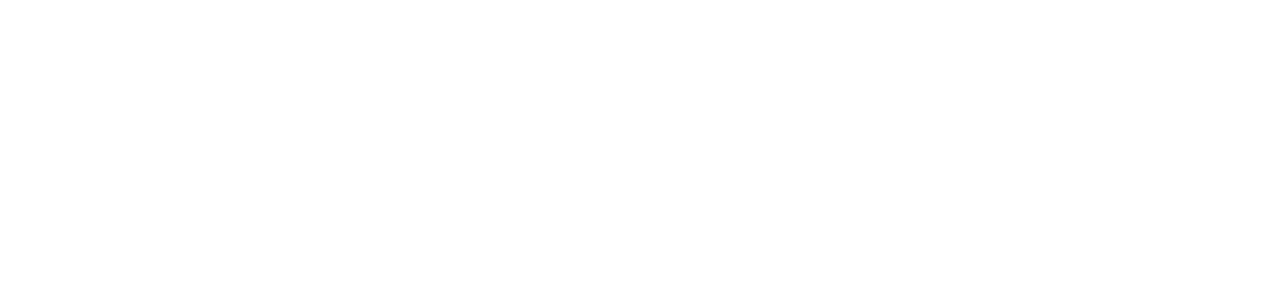
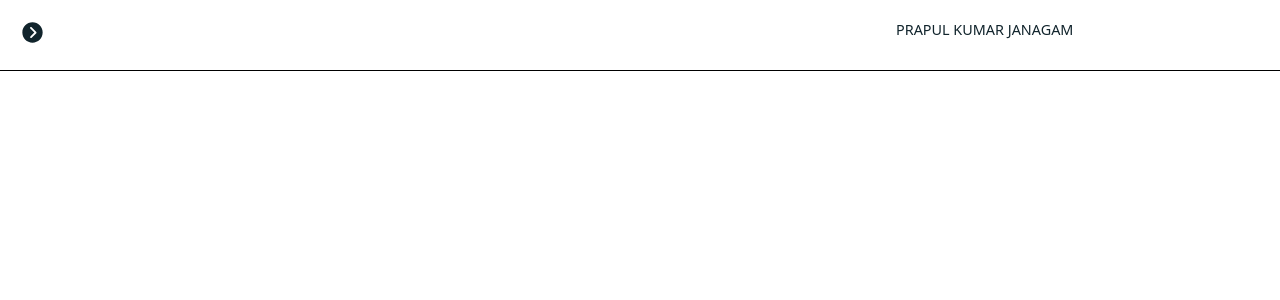
Before and after one commit to Prapul26/TRACS, a React (Create React App) app: page /userHeader in a window 1280 px wide. Before the commit this address had no page. Shown: the top 300 px of the page. Built offline with nearby package versions, Linux system fonts and the light colour scheme; a web font is replaced by a local one.

Commit message:
UserNavBar

```diff
--- a/src/App.js
+++ b/src/App.js
@@ -23,6 +23,7 @@ import Video from './components/Video/Video';
 import Testing from './routes/RESOURCES/Testing';
 import Insurance from './routes/RESOURCES/Insurance';
 import Events from './routes/EVENTS/Events';
+import UserHeader from './User/UserHeader/UserHeader';
 
 const App = () => {
   const [isLogin,setIsLogin]=useState(true);
@@ -50,6 +51,7 @@ const App = () => {
         <Route path='/testing' element={<Testing/>}/>
         <Route path='/insurance' element={<Insurance/>}/>
         <Route path='/events'element={<Events/>}/>
+        <Route path='/userHeader' element={<UserHeader/>} />
       </Routes>
     </Router>
   );
--- /dev/null
+++ b/src/User/UserHeader/UserHeader.css
@@ -0,0 +1,54 @@
+.userHeaderContainer{
+    height: 70px;
+    background-color: rgb(255, 255, 255);
+    width: 100%;
+    display: flex;
+   border-bottom: 1px solid black;
+}
+.userHeaderContainer h3{
+    color: black;
+}
+.userName{
+    margin-left: 70%;
+    margin-top: 20px;
+    position: fixed;
+}
+.arrow{
+    margin-left:20px;
+    margin-top: 20px;
+}
+.userHeaderNav{
+    height: 900px;
+    width: 400px;
+    background-color: aliceblue;
+margin-left: 0%;
+}
+.navHome{
+    text-align: center;
+    margin-bottom: 20px;
+}
+.navMenu{
+    margin-left: 10px;
+    color: black;
+}
+.nav1,.nav2,.nav3,.nav4,.nav5,.nav6,.nav7,.nav8,.nav9,.nav10{
+    border-bottom: 1px solid rgb(158, 153, 153);
+
+    padding-top: 0px;
+}
+.nav1 :hover,.nav2 :hover,.nav3 :hover,.nav4 :hover,.nav5 :hover,.nav6 :hover,.nav7 :hover,.nav8 :hover,.nav9 :hover,.nav10 :hover,.nav11 :hover{
+    background: rgb(195, 195, 195);
+}
+@media (max-width:600px){
+    .userName{
+        margin-top: 50px;
+
+    }
+    .userHeaderContainer{
+        height: 90px;
+    }
+    .userHeaderNav{
+        margin-top: 90px;
+    }
+
+}
--- /dev/null
+++ b/src/User/UserHeader/UserHeader.js
@@ -0,0 +1,39 @@
+import React, { useState } from 'react'
+import './UserHeader.css'
+import { IoIosArrowDroprightCircle } from "react-icons/io";
+import { IoIosArrowDropleftCircle } from "react-icons/io";
+import { Link } from 'react-router-dom';
+ const UserHeader = () => {
+    const[nav ,showNav]=useState(false);
+    const handelnav=()=>{
+showNav(!nav);
+    }
+  return (
+    <div>
+    <div className='userHeaderContainer'>
+    {
+            nav && <div className='userHeaderNav'>
+<div className='navHome'><Link to='/home'><h1>HOME</h1></Link></div>
+<div className='navMenu'>
+    <div className='nav1'><h3>My Membership</h3></div>
+    <div className='nav2'><h3>My Profole</h3></div>
+    <div  className='nav3'><h3>My Bussiness Profile</h3></div>
+    <div  className='nav4'><h3>Notes</h3></div>
+
+    <div  className='nav5'><h3>Referral Support</h3></div>
+    <div className='nav6'><h3>My Blog</h3></div>
+    <div className='nav7'><h3>Emial Template</h3></div>
+    <div className='nav8'><h3>Messages</h3></div>
+    <div className='nav9'><h3>Manage Calender</h3></div>
+    <div className='nav10'><h3>Reviews</h3></div>
+    <div className='nav11'><h3>Logout</h3></div>
+</div>
+            </div>
+        }
+        <div className='arrow' onClick={handelnav}>{nav ?<IoIosArrowDropleftCircle  size={25}/>:<IoIosArrowDroprightCircle size={25}/>}</div>
+        <div className='userName'> <img />PRAPUL KUMAR JANAGAM</div>
+
+        </div>  </div>
+  )
+}
+export default UserHeader;
--- a/src/routes/Home/Home.js
+++ b/src/routes/Home/Home.js
@@ -32,7 +32,7 @@ const Home = () => {
                     <button>Search</button>
                 </div>
                 <div className='network-container'>
-                    <Link to='/memberDetails'><button>Manage Your Connections</button></Link>
+                    <Link to='/members'><button>Manage Your Connections</button></Link>
                     <button>Networking Meetings</button>
                 </div>
 
```
